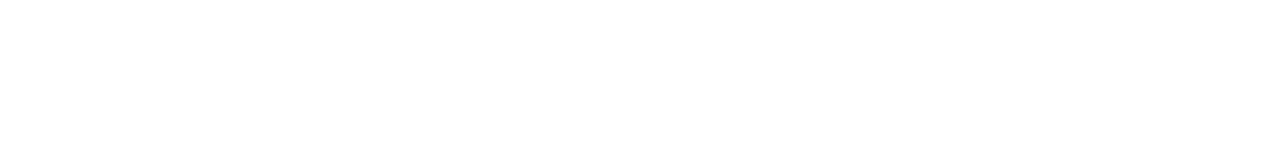
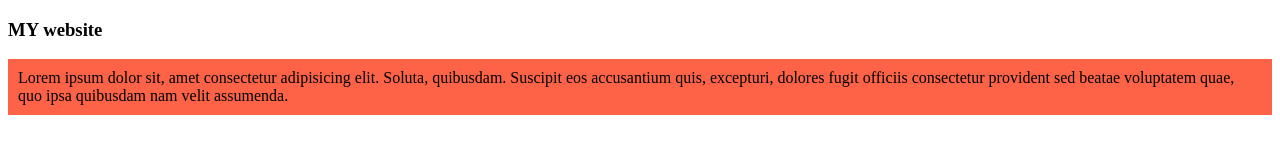
Before and after one commit to Mahin5580/my-simple-website, a plain HTML site: page index.html in a window 1280 px wide. Drawn offline with Linux system fonts and the light colour scheme.

Commit message:
added the first blog

```diff
--- /dev/null
+++ b/blog.css
@@ -0,0 +1,4 @@
+div{
+    background-color: tomato;
+    padding: 10px;
+}
--- a/index.html
+++ b/index.html
@@ -4,8 +4,10 @@
     <meta charset="UTF-8">
     <meta name="viewport" content="width=device-width, initial-scale=1.0">
     <title>My simple website</title>
+    <link rel="stylesheet" href="blog.css">
 </head>
 <body>
-
+   <h3>MY website</h3>
+   <div>Lorem ipsum dolor sit, amet consectetur adipisicing elit. Soluta, quibusdam. Suscipit eos accusantium quis, excepturi, dolores fugit officiis consectetur provident sed beatae voluptatem quae, quo ipsa quibusdam nam velit assumenda.</div>
 </body>
 </html>
```
